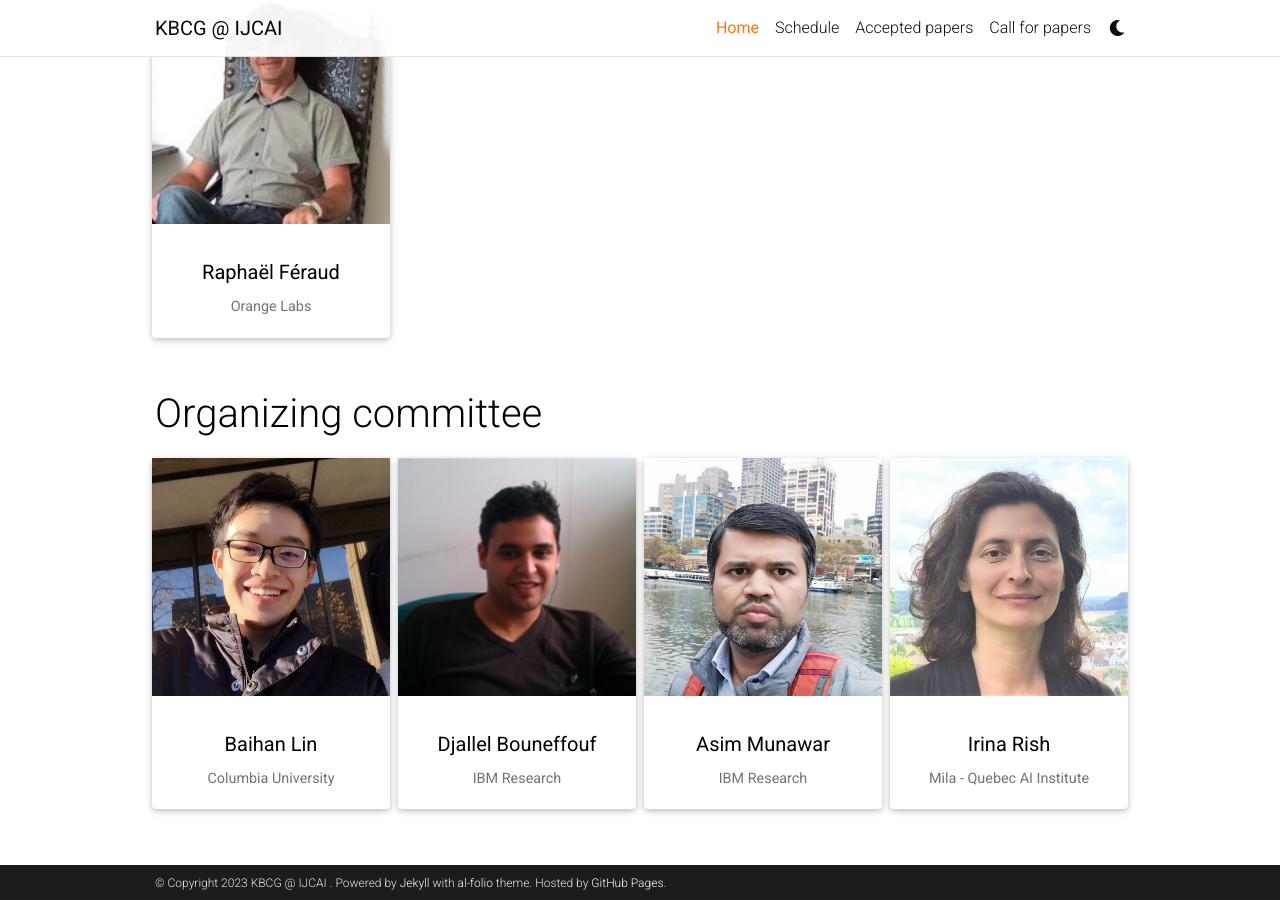
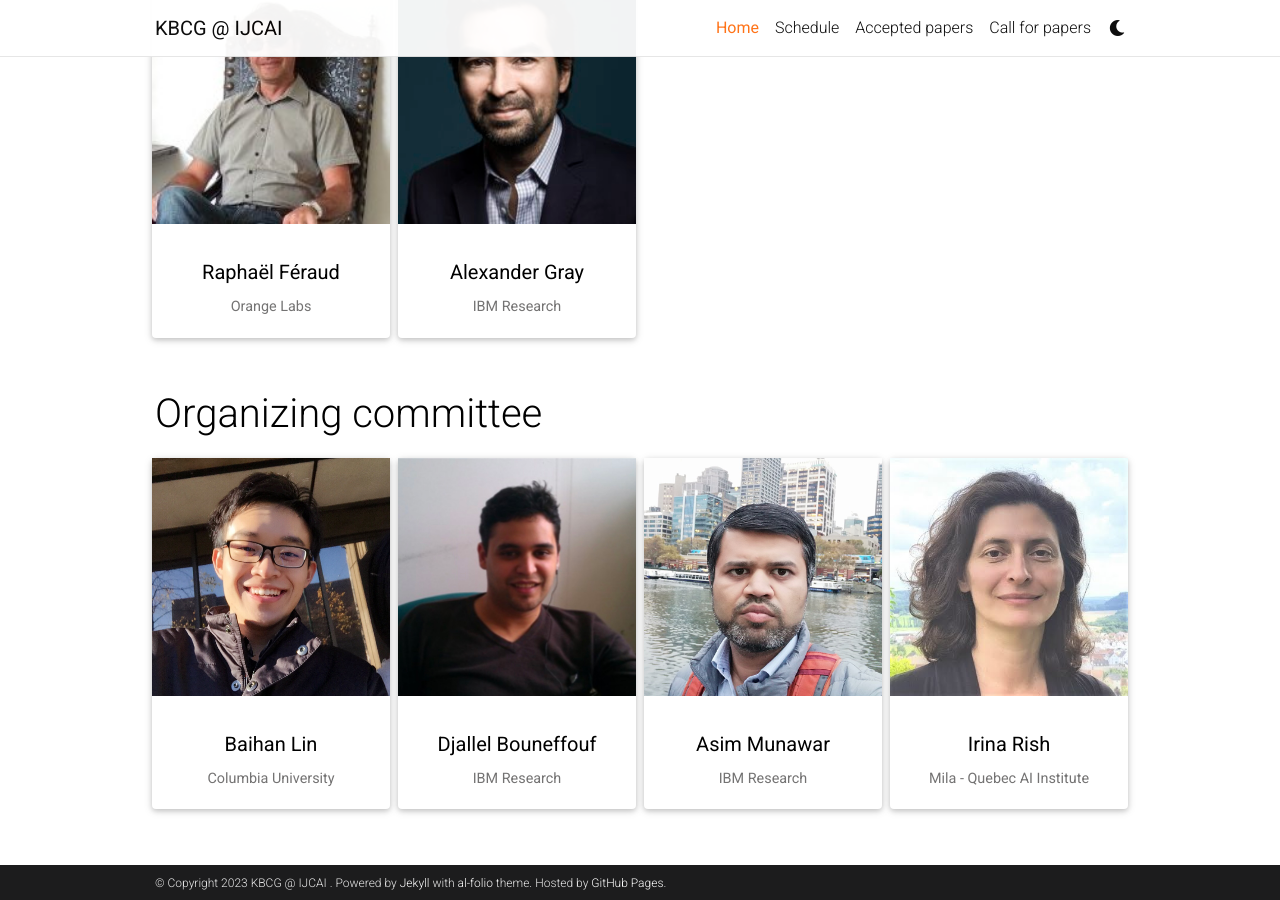
Before and after one commit to KnowledgeAI/KnowledgeAI.github.io, a Jekyll site: the page built from _pages/home.md, in a window 1280 px wide and 900 px high, scrolled down 2186 px. Built offline with Jekyll 4.4.1, drawn with Linux system fonts in a browser that asks for light colours; full-size pictures stand in for the smaller copies a plugin makes; comment, search, counter and statistics services are not loaded; a style sheet for code colours, icons or effects is not loaded.

Commit message:
[DBG] add ppl

```diff
--- a/_pages/home.md
+++ b/_pages/home.md
@@ -59,6 +59,9 @@
       <div class="col-sm-3 p-1">
           {% include people.html name="Raphaël Féraud" affiliation="Orange Labs" url="https://scholar.google.fr/citations?user=4YwuLUMAAAAJ&hl=fr" img="/assets/img/people/raphael_feraud.jpg" %}
       </div>
+      <div class="col-sm-3 p-1">
+          {% include people.html name="Alexander Gray" affiliation="IBM Research" url="https://researcher.watson.ibm.com/researcher/view.php?person=ibm-Alexander.Gray" img="/assets/img/people/alex_gray.jpg" %}
+      </div>
   </div>
   <br>
 
```
Also changed, not shown: assets/img/people/alex_gray.jpg (added).
